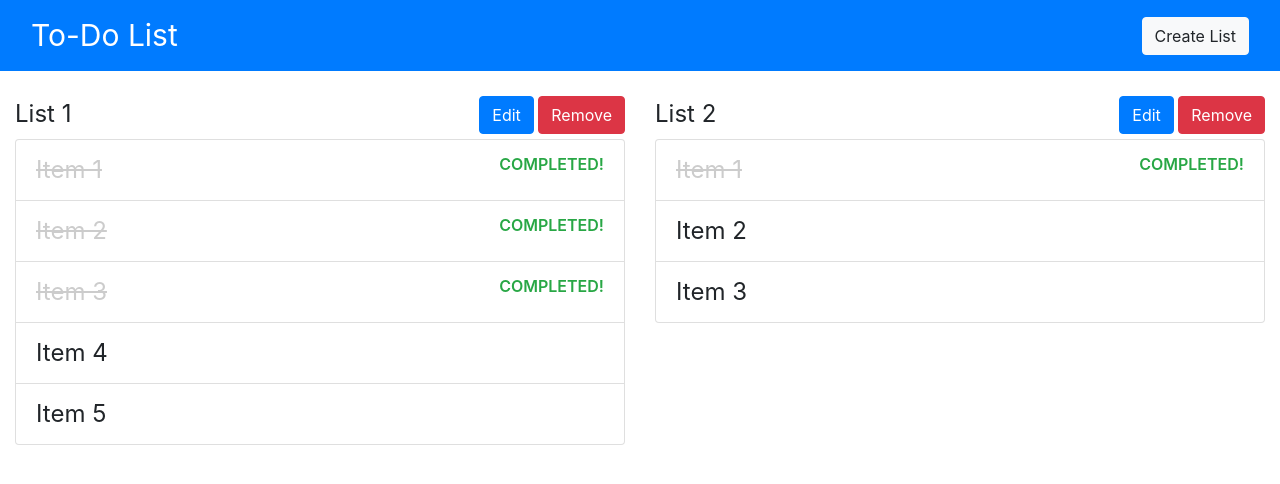
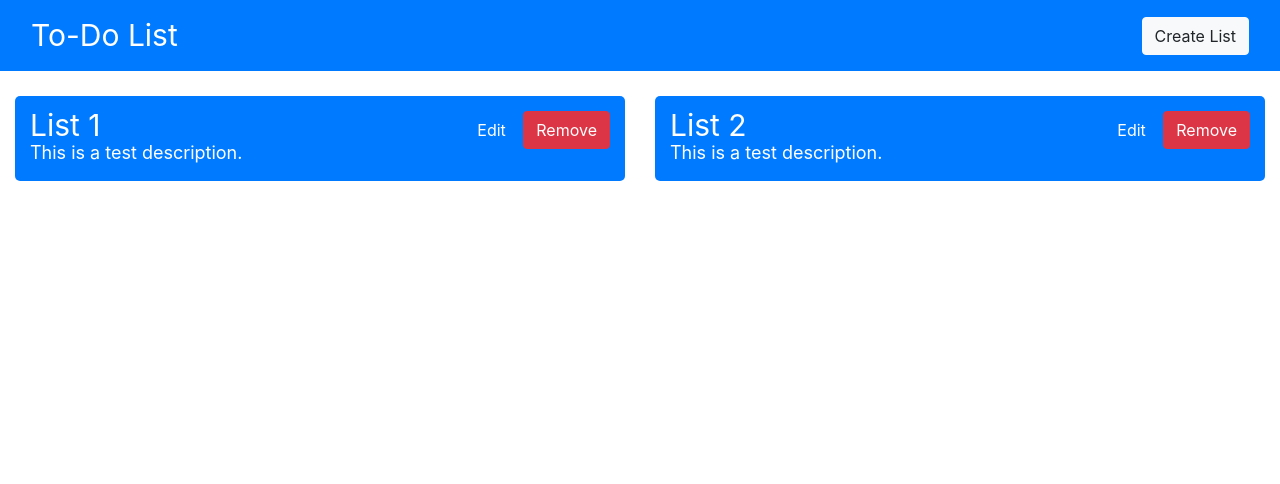
Before and after one commit to bnurodrigo/todo-angularjs, a plain HTML site: page index.html in a window 1280 px wide. Drawn offline with Linux system fonts and the light colour scheme.

Commit message:
Creating directives for todo list

```diff
--- a/css/app.css
+++ b/css/app.css
@@ -10,13 +10,19 @@
 	margin-bottom: 20px;
 }
 
-.list-group-title .btn {
-    margin-bottom: 5px;
+.list-group-header {
+    padding: 15px;
+    border-radius: 5px;
+    color: #fff;
 }
 
-.list-group-title span {
-	font-size: 24px;
- 	margin-bottom: 10px;
+.list-group-header .title {
+    font-size: 30px;
+    line-height: 28px;
+}
+
+.list-group-header .description {
+    font-size: 18px;
 }
 
 form {
--- a/index.html
+++ b/index.html
@@ -15,6 +15,7 @@
     <script src="js/controllers/formController.js"></script>
     <script src="js/config/routeConfig.js"></script>
     <script src="js/services/listService.js"></script>
+    <script src="js/directives/todoListDirective.js"></script>
 </head>
 
 <body ng-app="todoList" ng-cloak>
--- /dev/null
+++ b/js/directives/todoListDirective.js
@@ -0,0 +1,11 @@
+angular.module('todoList').directive('todoList', function () {
+    return {
+        templateUrl: 'view/todoList.html',
+        replace: true,
+        restrict: 'AE',
+        scope: {
+            title: '@',
+            description: '@'
+        }
+    };
+});
--- a/view/list.html
+++ b/view/list.html
@@ -4,25 +4,7 @@
             <div class="empty-list" ng-if="lists.length === 0">
                 No list has been created yet.
             </div>
-            <div class="col list-group-block" ng-repeat="(listKey, list) in lists">
-                <div class="list-group-title">
-                    <div class="row">
-                        <div class="col">
-                            <span>{{::list.name}}</span>
-                        </div>
-                        <div class="col text-right">
-                            <a class="btn btn-primary" href="#!/update/{{listKey}}">Edit</a>
-                            <button class="btn btn-danger" ng-click="removeList(lists, listKey)">Remove</button>
-                        </div>
-                    </div>
-                    <ul class="list-group">
-                        <li class="list-group-item" ng-repeat="(itemKey, item) in list.items" ng-class="{'completed': item.completed}"
-                            ng-click="changeCompleted(lists, listKey, itemKey)">
-                            <span>{{::item.description}}</span>
-                            <div class="float-right" ng-show=item.completed>COMPLETED!</span>
-                        </li>
-                    </ul>
-                </div>
-            </div>
+            <todo-list title="{{list.name}}" description="This is a test description." ng-repeat="(listKey, list) in lists"></todo-list>
         </div>
     </div>
+</div>
--- /dev/null
+++ b/view/todoList.html
@@ -0,0 +1,21 @@
+<div class="col list-group-block">
+    <div class="list-group-header bg-primary">
+        <div class="row row-eq-height">
+            <div class="col">
+                    <div class="title">{{::title}}</div>
+                    <div class="description">{{::description}}</div>
+                </div>
+            <div class="col text-right">
+                <a class="btn btn-primary" href="#!/update/{{listKey}}">Edit</a>
+                <button class="btn btn-danger" ng-click="removeList(lists, listKey)">Remove</button>
+            </div>
+        </div>
+        <ul class="list-group">
+            <li class="list-group-item" ng-repeat="(itemKey, item) in list.items" ng-class="{'completed': item.completed}"
+                ng-click="changeCompleted(lists, listKey, itemKey)">
+                <span>{{::item.description}}</span>
+                <div class="float-right" ng-show=item.completed>COMPLETED!</span>
+            </li>
+        </ul>
+    </div>
+</div>
```
